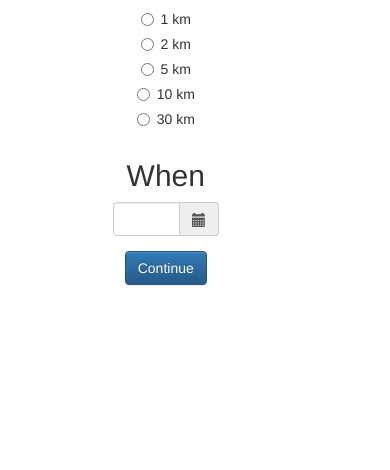
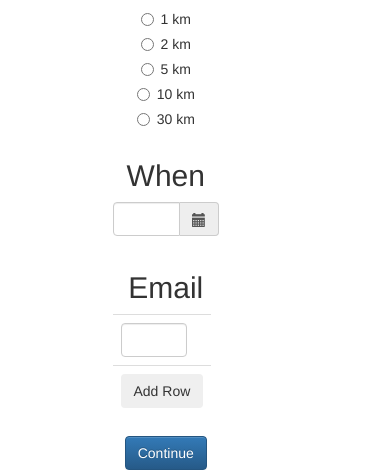
Before and after one commit to soohyunkim/Tender, a Flask app: page /options in a window 390 px wide. Shown: the part 447-917 px from the top of the page. Before the commit the page ends 733 px from the top, so only its background shows below. Run offline with Flask 2, Linux system fonts and the light colour scheme; some libraries are stand-ins or nearby versions.

Commit message:
email forms added

```diff
--- a/static/EventPreferences.css
+++ b/static/EventPreferences.css
@@ -9,3 +9,9 @@
 #event-details-body-inner {
 	width: 70%;
 }
+
+.table {
+	width: 50%;
+	max-width: 100%;
+	margin-bottom: 20px;
+}
--- a/templates/EventPreferencesForm.html
+++ b/templates/EventPreferencesForm.html
@@ -1,9 +1,12 @@
 <html>
 
 <head>
-	<link rel="stylesheet" href="https://maxcdn.bootstrapcdn.com/bootstrap/3.3.7/css/bootstrap.min.css" integrity="sha384-BVYiiSIFeK1dGmJRAkycuHAHRg32OmUcww7on3RYdg4Va+PmSTsz/K68vbdEjh4u" crossorigin="anonymous">
-	<link rel="stylesheet" href="https://maxcdn.bootstrapcdn.com/bootstrap/3.3.7/css/bootstrap-theme.min.css" integrity="sha384-rHyoN1iRsVXV4nD0JutlnGaslCJuC7uwjduW9SVrLvRYooPp2bWYgmgJQIXwl/Sp" crossorigin="anonymous">
-	<script src="https://maxcdn.bootstrapcdn.com/bootstrap/3.3.7/js/bootstrap.min.js" integrity="sha384-Tc5IQib027qvyjSMfHjOMaLkfuWVxZxUPnCJA7l2mCWNIpG9mGCD8wGNIcPD7Txa" crossorigin="anonymous"></script>
+	<link rel="stylesheet" href="https://maxcdn.bootstrapcdn.com/bootstrap/3.3.7/css/bootstrap.min.css" integrity="sha384-BVYiiSIFeK1dGmJRAkycuHAHRg32OmUcww7on3RYdg4Va+PmSTsz/K68vbdEjh4u"
+	    crossorigin="anonymous">
+	<link rel="stylesheet" href="https://maxcdn.bootstrapcdn.com/bootstrap/3.3.7/css/bootstrap-theme.min.css" integrity="sha384-rHyoN1iRsVXV4nD0JutlnGaslCJuC7uwjduW9SVrLvRYooPp2bWYgmgJQIXwl/Sp"
+	    crossorigin="anonymous">
+	<script src="https://maxcdn.bootstrapcdn.com/bootstrap/3.3.7/js/bootstrap.min.js" integrity="sha384-Tc5IQib027qvyjSMfHjOMaLkfuWVxZxUPnCJA7l2mCWNIpG9mGCD8wGNIcPD7Txa"
+	    crossorigin="anonymous"></script>
 	<link rel="stylesheet" type="text/css" href="../static/EventPreferences.css">
 	<script type="text/javascript" src="../static/jquery-3.2.1.js"></script>
 	<script type="text/javascript" src="../static/moment.min.js"></script>
@@ -21,16 +24,20 @@
 				<div class="row">
 					<h2> Price </h2>
 					<div class="radio col-sm">
-                        <label><input id="restaurants-button" type="radio" name="event-type-radio">Restaurants</label>
+						<label>
+							<input id="restaurants-button" type="radio" name="event-type-radio">Restaurants</label>
 					</div>
 					<div class="radio col-sm">
-                        <label><input id="bars-button" type="radio" name="event-type-radio">Bars</label>
+						<label>
+							<input id="bars-button" type="radio" name="event-type-radio">Bars</label>
 					</div>
 					<div class="radio col-sm">
-                        <label><input id="cafes-button" type="radio" name="event-type-radio">Cafes</label>
+						<label>
+							<input id="cafes-button" type="radio" name="event-type-radio">Cafes</label>
 					</div>
 					<div class="radio col-sm">
-                        <label><input id="desserts-button" type="radio" name="event-type-radio">Desserts</label>
+						<label>
+							<input id="desserts-button" type="radio" name="event-type-radio">Desserts</label>
 					</div>
 				</div>
 			</form>
@@ -55,19 +62,24 @@
 				<form>
 					<div class="row">
 						<div class="radio col-sm">
-                            <label><input id="one-km-button" type="radio" name="event-type-radio">1 km</label>
+							<label>
+								<input id="one-km-button" type="radio" name="event-type-radio">1 km</label>
 						</div>
 						<div class="radio col-sm">
-                            <label><input id="two-km-button" type="radio" name="event-type-radio">2 km</label>
+							<label>
+								<input id="two-km-button" type="radio" name="event-type-radio">2 km</label>
 						</div>
 						<div class="radio col-sm">
-                            <label><input id="five-km-button" type="radio" name="event-type-radio">5 km</label>
+							<label>
+								<input id="five-km-button" type="radio" name="event-type-radio">5 km</label>
 						</div>
 						<div class="radio col-sm">
-                            <label><input id="ten-km-button" type="radio" name="event-type-radio">10 km</label>
+							<label>
+								<input id="ten-km-button" type="radio" name="event-type-radio">10 km</label>
 						</div>
 						<div class="radio col-sm">
-                            <label><input id="thirty-km-button" type="radio" name="event-type-radio">30 km</label>
+							<label>
+								<input id="thirty-km-button" type="radio" name="event-type-radio">30 km</label>
 						</div>
 					</div>
 				</form>
@@ -79,7 +91,7 @@
 							<div class='col-md-4 col-centered'>
 								<div class="form-group">
 									<div class='input-group date' id='datetimepicker1'>
-                                        <input type='text' class="form-control"/>
+										<input type='text' class="form-control" />
 										<span class="input-group-addon">
 											<span class="glyphicon glyphicon-calendar"></span>
 										</span>
@@ -94,14 +106,66 @@
 						</div>
 					</div>
 				</div>
+
+
+
+				<div class="email-form" id="regexpEmailForm">
+					<h2> Email </h2>
+					<div class="container">
+							<table id="myTable" class="table order-list">
+							<tbody>
+								<tr>
+									<td class="col-sm-6">
+										<input id="form_email" type="email" name="email" class="form-control" required="required"
+										data-error="Valid email is required.">
+									</td>
+									<td class="col-sm-2"><a class="deleteRow"></a>
+
+									</td>
+								</tr>
+							</tbody>
+							<tfoot>
+								<tr>
+									<td colspan="2" style="text-align: left;">
+										<input type="button" class="btn btn-md btn-block" id="addrow" value="Add Row" />
+									</td>
+								</tr>
+								<tr>
+								</tr>
+							</tfoot>
+						</table>
+					</div>
+				</div>
+
 			</div>
 			<button id="button" class="btn btn-primary">Continue</button>
 			<script type="text/javascript">
 				document.getElementById("button").onclick = function () {
 					location.href = "/vote";
 				};
+				$(document).ready(function () {
+					var counter = 0;
+
+					$("#addrow").on("click", function () {
+						var newRow = $("<tr>");
+						var cols = "";
+
+						cols += '<td><input type="text" class="form-control" name="name' + counter + '"/></td>';
+
+						cols += '<td><input type="button" class="ibtnDel btn btn-md btn-danger "  value="Delete"></td>';
+						newRow.append(cols);
+						$("table.order-list").append(newRow);
+						counter++;
+					});
+
+					$("table.order-list").on("click", ".ibtnDel", function (event) {
+						$(this).closest("tr").remove();
+						counter -= 1
+					});
+				});
 			</script>
 		</div>
 	</div>
 	<script type="text/javascript" src="../static/EventPreferences.js"></script>
+
 </html>
```
Lines whose indentation alone changed are shown as unchanged.
